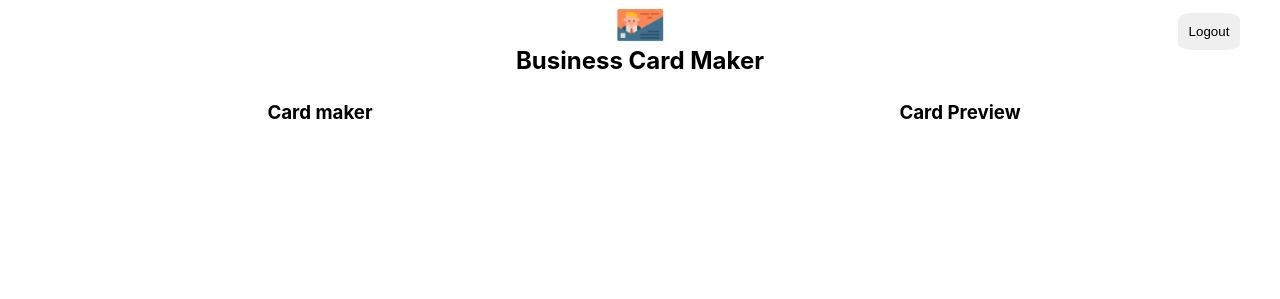
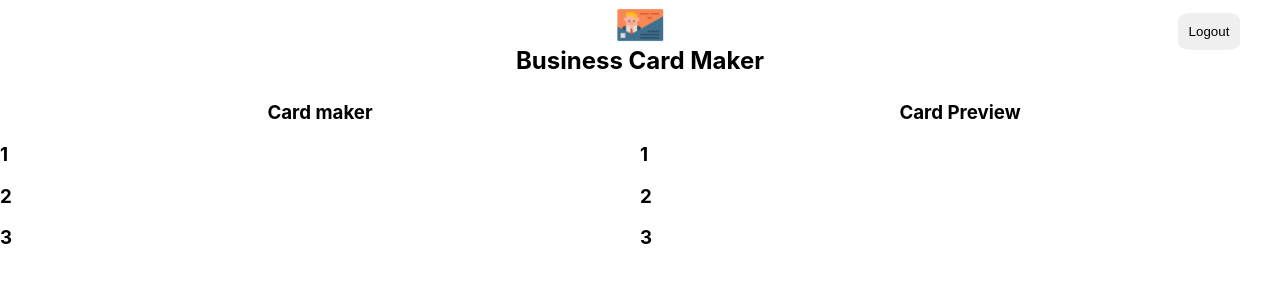
Before and after one commit to dddog/DreamCoding, a React (Create React App) app in the folder card-maker/: page /maker in a window 1280 px wide. Shown: the top 299 px of the page. Built offline with nearby package versions, Linux system fonts and the light colour scheme; no server answers; sample sign-in values are in the browser's storage.

Commit message:
card editor, preview 에 card 출력

```diff
--- /dev/null
+++ b/card-maker/src/components/card/card.jsx
@@ -0,0 +1,5 @@
+import React from "react";
+
+const Card = ({ card }) => <h1>{card.id}</h1>;
+
+export default Card;
--- /dev/null
+++ b/card-maker/src/components/card_editor_form/card_edit_form.jsx
@@ -0,0 +1,5 @@
+import React from "react";
+
+const CardEditForm = ({ card }) => <h1>{card.id}</h1>;
+
+export default CardEditForm;
--- a/card-maker/src/components/editor/editor.jsx
+++ b/card-maker/src/components/editor/editor.jsx
@@ -1,9 +1,13 @@
 import React from "react";
+import CardEditForm from "../card_editor_form/card_edit_form";
 import styles from "./editor.module.css";
 
-const Editor = (props) => (
+const Editor = ({ cards }) => (
   <section className={styles.editor}>
     <h1 className={styles.title}>Card maker</h1>
+    {cards.map((card) => (
+      <CardEditForm card={card} key={card.id} />
+    ))}
   </section>
 );
 
--- a/card-maker/src/components/maker/maker.jsx
+++ b/card-maker/src/components/maker/maker.jsx
@@ -1,4 +1,4 @@
-import React, { useEffect } from "react";
+import React, { useEffect, useState } from "react";
 import { useHistory } from "react-router-dom";
 import Editor from "../editor/editor";
 import Footer from "../footer/footer";
@@ -7,6 +7,41 @@
 import styles from "./maker.module.css";
 
 const Maker = ({ authService }) => {
+  const [cards, setCards] = useState([
+    {
+      id: "1",
+      name: "Shin1",
+      company: "Kakao",
+      theme: "light",
+      title: "S/W Engineer",
+      email: "azskw1101@naver.com",
+      message: "go for it",
+      fileName: "shin",
+      fileURL: "",
+    },
+    {
+      id: "2",
+      name: "Shin2",
+      company: "Kakao",
+      theme: "light",
+      title: "S/W Engineer",
+      email: "azskw1101@naver.com",
+      message: "go for it",
+      fileName: "shin",
+      fileURL: "",
+    },
+    {
+      id: "3",
+      name: "Shin3",
+      company: "Kakao",
+      theme: "light",
+      title: "S/W Engineer",
+      email: "azskw1101@naver.com",
+      message: "go for it",
+      fileName: "shin",
+      fileURL: "",
+    },
+  ]);
   const history = useHistory();
   const onLogout = () => {
     authService.logout();
@@ -23,8 +58,8 @@
     <section className={styles.maker}>
       <Header onLogout={onLogout} />
       <div className={styles.container}>
-        <Editor />
-        <Preview />
+        <Editor cards={cards} />
+        <Preview cards={cards} />
       </div>
       <Footer />
     </section>
--- a/card-maker/src/components/preview/preview.jsx
+++ b/card-maker/src/components/preview/preview.jsx
@@ -1,9 +1,13 @@
 import React from "react";
+import Card from "../card/card";
 import styles from "./preview.module.css";
 
-const Preview = (props) => (
+const Preview = ({ cards }) => (
   <section className={styles.preview}>
     <h1 className={styles.title}>Card Preview</h1>
+    {cards.map((card) => (
+      <Card card={card} />
+    ))}
   </section>
 );
 
```
Also changed, not shown: card-maker/src/components/card/card.module.css (added), card-maker/src/components/card_editor_form/card_edit_form.module.css (added).
